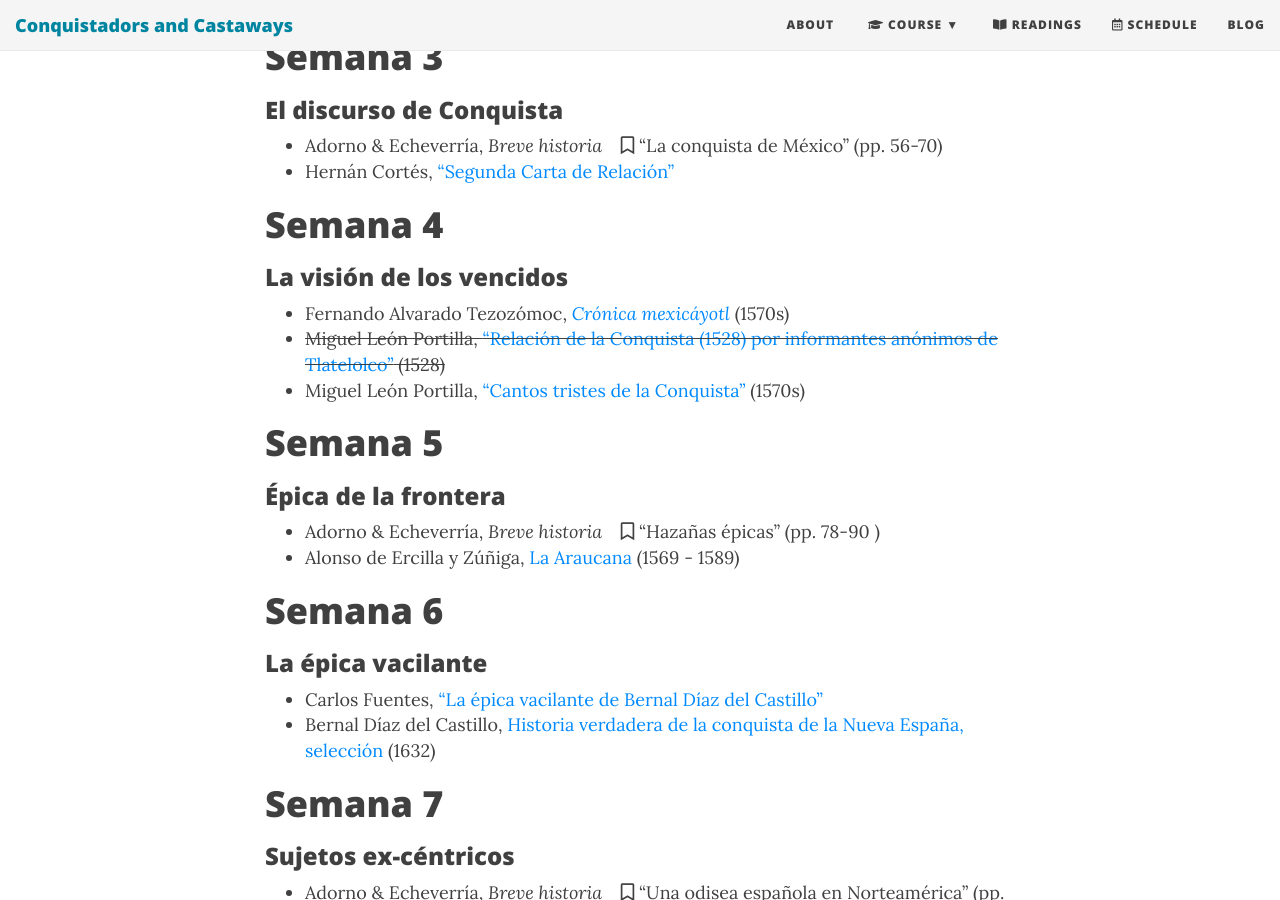
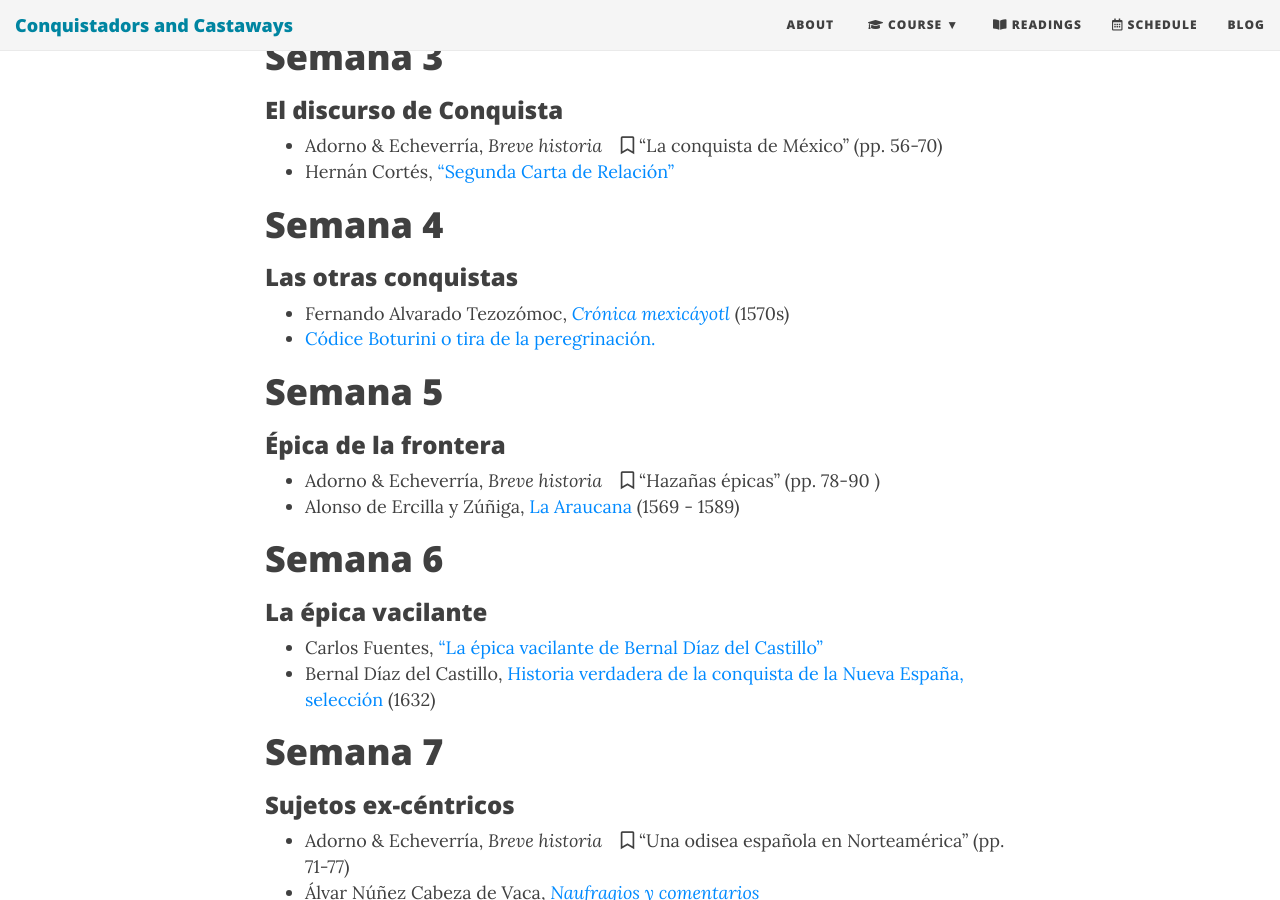
Before and after one commit to Hipomenes/ls452, a Jekyll site: the page built from syllabus.md, in a window 1280 px wide and 900 px high, scrolled down 1728 px. Built offline with Jekyll 4.4.1, drawn with Linux system fonts in a browser that asks for light colours; nearby versions of some CDN libraries.

Commit message:
Update syllabus.md

```diff
--- a/syllabus.md
+++ b/syllabus.md
@@ -42,11 +42,10 @@ bigimg: /img/cuauhquecholan.jpg
 - Hernán Cortés, ["Segunda Carta de Relación"](https://bushare-my.sharepoint.com/:b:/g/personal/dhcg_bu_edu/EehpiRsvJpNJt1dp9f6adiQBqhJ8gHyioOzGmIiEMlduqg?e=kKIhrr)
 
 # Semana 4
-###  La visión de los vencidos
+###  Las otras conquistas
 
 - Fernando Alvarado Tezozómoc, [*Crónica mexicáyotl*](https://bushare-my.sharepoint.com/:b:/g/personal/dhcg_bu_edu/EdsxoEt-iqBKiU1qafHcpckBl26rk8Oi3MgmY7-f6yNRjQ?e=oFrg4i) (1570s)
-- ~~Miguel León Portilla, ["Relación de la Conquista (1528) por informantes anónimos de Tlatelolco"](https://bushare-my.sharepoint.com/:b:/g/personal/dhcg_bu_edu/EcVN8UQOCotOmN31264WjYABlW3ePbdYJkbmFUbGQ0q00Q?e=QobbG1) (1528)~~
-- Miguel León Portilla, ["Cantos tristes de la Conquista"](https://bushare-my.sharepoint.com/:b:/g/personal/dhcg_bu_edu/EcVN8UQOCotOmN31264WjYABlW3ePbdYJkbmFUbGQ0q00Q?e=QobbG1) (1570s)
+- [Códice Boturini o tira de la peregrinación.](http://codiceboturini.inah.gob.mx/home.php)
 
 # Semana 5
 ### Épica de la frontera
```
